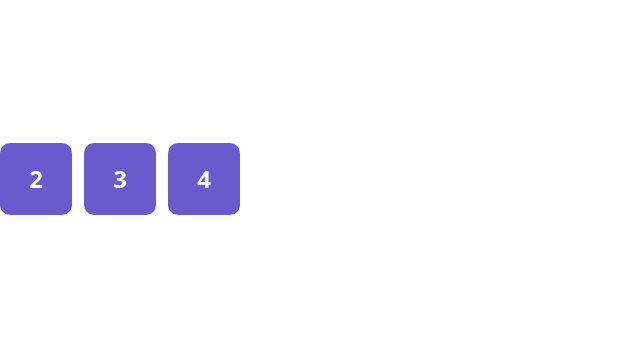
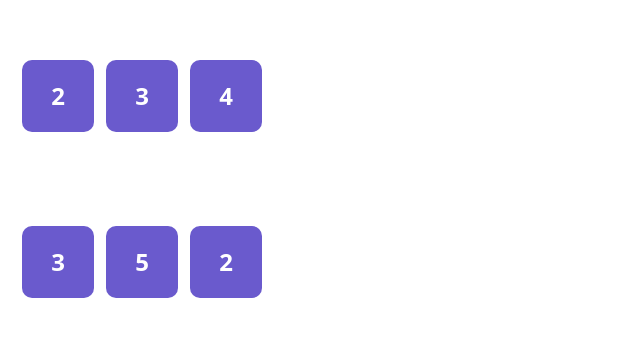
Before and after one commit to Pratik-Kharadhara/react-learning, a React (Vite) app in the folder Component-design/: page / in a window 1280 px wide. Shown: the part 221-558 px from the top of the page, without its empty margins (0-640 px from the left). Built offline with nearby package versions, Linux system fonts and the light colour scheme.

Commit message:
adding the lucky7 app

```diff
--- a/Component-design/src/App.jsx
+++ b/Component-design/src/App.jsx
@@ -5,6 +5,7 @@ function App() {
   return (
     <>
       <Dice dice={[2,3,4]} />
+      <Dice dice={[3,5,2]} />
       {/* {<Die value={2}/>} */}
     </>
   )
--- a/Component-design/src/Dice.css
+++ b/Component-design/src/Dice.css
@@ -4,4 +4,13 @@
     gap: 12px;
     justify-content: center;
     align-items: center;
+
+    border: 2px solid white;
+    padding: 20px;
+    border-radius: 10px;
+    width: fit-content;
+    margin: 20px auto;
+
+        width: auto;
+    margin: 50px auto;
 }
```
Also changed, not shown: Component-design/src/lucky7.jsx (added).
